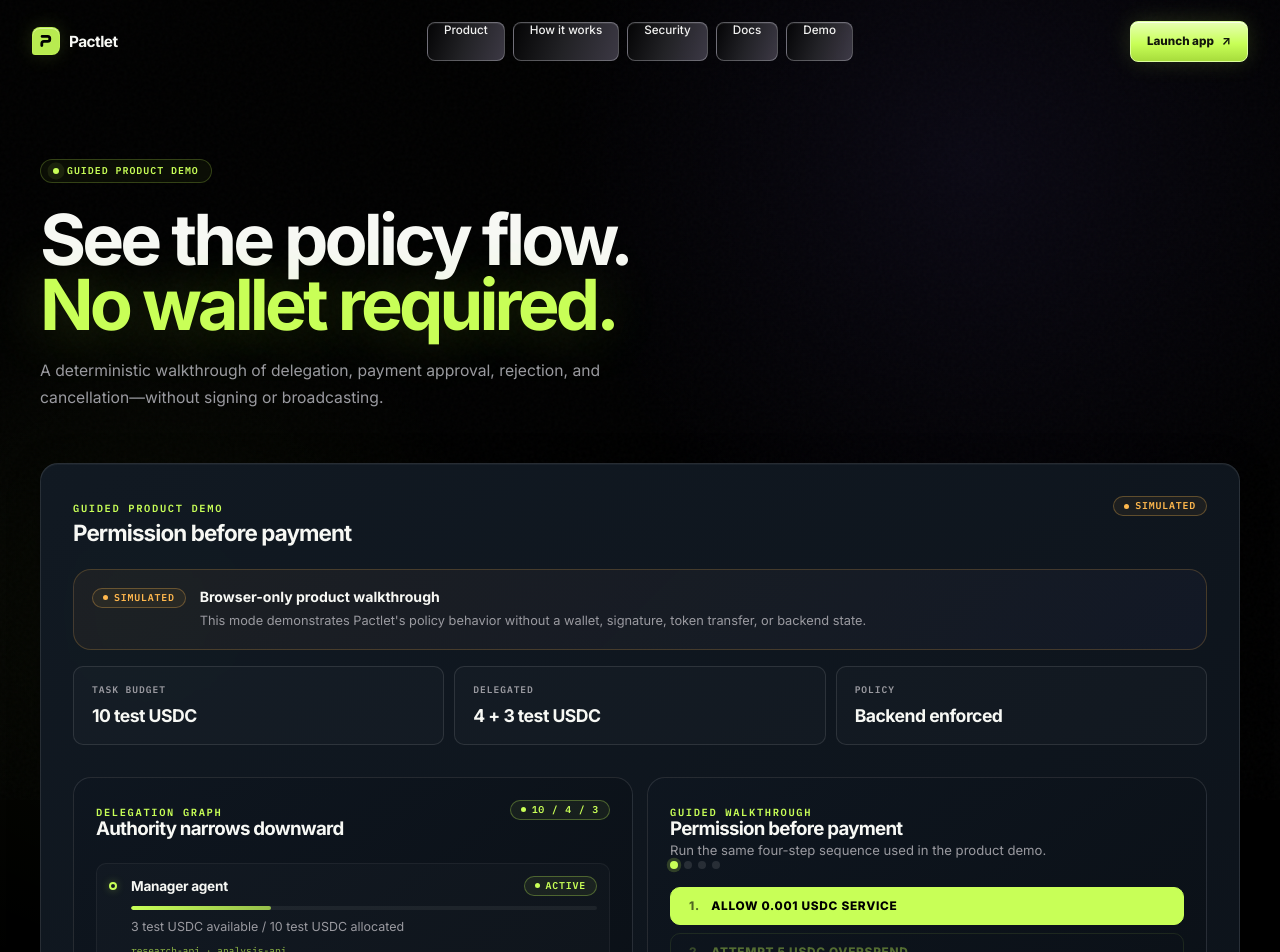
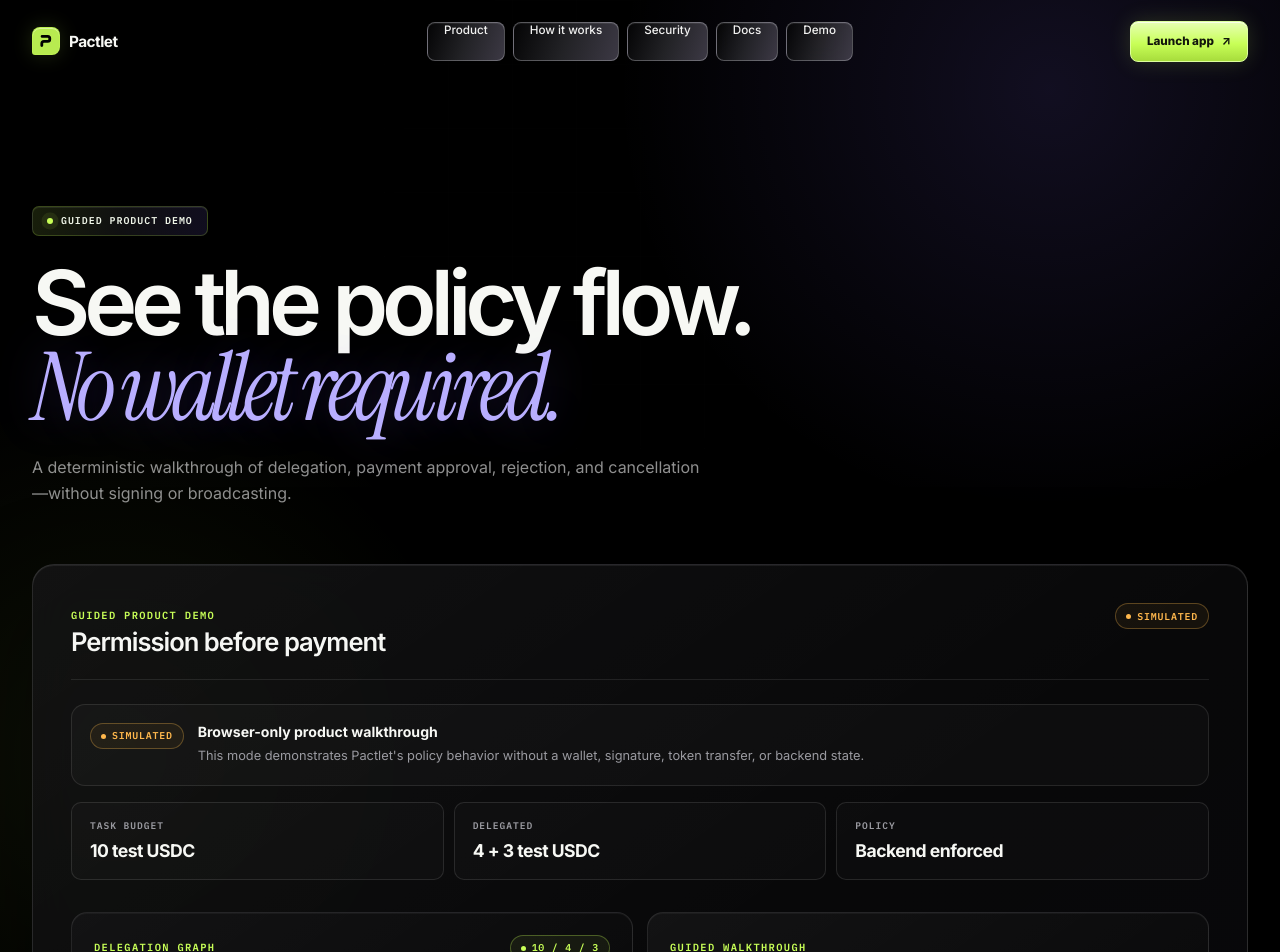
Before and after one commit to Zireaelst/Colosseum, a Next.js app: page /demo in a window 1280 px wide. Shown: the top 952 px of the page. Built offline with nearby package versions, Linux system fonts and the light colour scheme; what @solana/kit, @solana/kit-plugin-wallet, @solana/react would draw is missing.

Commit message:
feat: unify Pactlet product surfaces

```diff
--- a/app/docs/page.tsx
+++ b/app/docs/page.tsx
@@ -41,7 +41,7 @@
 
 export default function DocsPage() {
   return (
-    <div className="docs-page">
+    <div className="product-page-shell docs-page">
       <a className="skip-link" href="#docs-content">Skip to documentation</a>
       <SiteHeader />
       <header className="docs-hero">
--- a/app/globals.css
+++ b/app/globals.css
@@ -2257,3 +2257,297 @@
   }
   .public-footer { width: min(100% - 32px, 1320px); }
 }
+
+/* ─────────────────────────────────────────
+   PACTLET × VESPER — PRODUCT SURFACES
+───────────────────────────────────────── */
+.product-page-shell,
+.docs-page {
+  position: relative;
+  isolation: isolate;
+  min-height: 100vh;
+  background:
+    radial-gradient(circle at 82% 4%, rgba(137, 112, 255, .13), transparent 27rem),
+    radial-gradient(circle at 9% 34%, rgba(200, 255, 87, .065), transparent 24rem),
+    #000;
+}
+
+.product-page-shell::before,
+.docs-page::before {
+  position: fixed;
+  inset: 0;
+  z-index: -1;
+  content: "";
+  pointer-events: none;
+  opacity: .18;
+  background-image:
+    linear-gradient(rgba(255, 255, 255, .035) 1px, transparent 1px),
+    linear-gradient(90deg, rgba(255, 255, 255, .035) 1px, transparent 1px);
+  background-size: 64px 64px;
+  mask-image: radial-gradient(circle at 50% 25%, #000, transparent 72%);
+}
+
+.app-shell {
+  width: min(1280px, calc(100% - 64px));
+  padding-bottom: 120px;
+}
+
+.app-header {
+  max-width: 940px;
+  padding: clamp(76px, 10vw, 132px) 0 58px;
+}
+
+.app-header .badge {
+  padding: 9px 14px;
+  border-color: rgba(200, 255, 87, .2);
+  border-radius: 7px;
+  background: linear-gradient(105deg, rgba(200, 255, 87, .12), rgba(22, 22, 24, .72) 52%, rgba(137, 112, 255, .12));
+  color: #eff5e8;
+  box-shadow: inset 0 1px 0 rgba(255, 255, 255, .08);
+}
+
+.app-header h1 {
+  margin-top: 26px;
+  font-size: clamp(3.4rem, 7vw, 7.2rem);
+  font-weight: 540;
+  line-height: .92;
+  letter-spacing: -.068em;
+}
+
+.app-header h1 em,
+.docs-hero h1 em {
+  color: #b8aeff;
+  font-family: "Instrument Serif", Georgia, "Times New Roman", serif;
+  font-size: 1.06em;
+  font-weight: 400;
+  font-style: italic;
+  text-shadow: 0 0 48px rgba(137, 112, 255, .26);
+}
+
+.app-header > p {
+  max-width: 670px;
+  margin-top: 22px;
+  color: rgba(255, 255, 255, .56);
+  font-size: 1rem;
+  line-height: 1.65;
+}
+
+.app-panel {
+  padding: clamp(22px, 3vw, 38px);
+  border-color: rgba(255, 255, 255, .13);
+  border-radius: 22px;
+  background:
+    linear-gradient(145deg, rgba(255, 255, 255, .055), rgba(255, 255, 255, .018) 42%, rgba(137, 112, 255, .035)),
+    rgba(5, 5, 6, .78);
+  box-shadow: inset 0 1px 0 rgba(255, 255, 255, .07), 0 34px 100px rgba(0, 0, 0, .38);
+  backdrop-filter: blur(22px);
+}
+
+.app-panel-heading {
+  padding-bottom: 24px;
+  border-bottom: 1px solid rgba(255, 255, 255, .09);
+}
+
+.app-panel-heading h2,
+.panel-heading h2 {
+  color: #f6f7f4;
+  font-size: clamp(1.2rem, 2vw, 1.6rem);
+  font-weight: 580;
+}
+
+.eyebrow {
+  color: var(--lime);
+  letter-spacing: .13em;
+}
+
+.status-pill {
+  min-height: 26px;
+  padding-inline: 10px;
+  border-color: rgba(255, 255, 255, .14);
+  background: rgba(255, 255, 255, .025);
+}
+
+.card {
+  border-color: rgba(255, 255, 255, .105);
+  border-radius: 16px;
+  background:
+    linear-gradient(145deg, rgba(255, 255, 255, .045), rgba(255, 255, 255, .012) 52%, rgba(137, 112, 255, .025)),
+    #080809;
+  box-shadow: inset 0 1px 0 rgba(255, 255, 255, .045);
+  transition: border-color .24s ease, transform .24s ease, box-shadow .24s ease;
+}
+
+.card:hover {
+  border-color: rgba(200, 255, 87, .18);
+  box-shadow: inset 0 1px 0 rgba(255, 255, 255, .06), 0 20px 56px rgba(0, 0, 0, .24);
+  transform: translateY(-2px);
+}
+
+.card h3 {
+  color: #f4f5f2;
+  font-weight: 600;
+}
+
+.card dl > div,
+.activity-row,
+.demo-event-list > div {
+  border-color: rgba(255, 255, 255, .085);
+}
+
+.card dt,
+.card p,
+.card small,
+.empty,
+.trust-note,
+.app-footnote {
+  color: rgba(255, 255, 255, .48);
+}
+
+.card code,
+.wallet-session-row code,
+.event-list code,
+.demo-event-list code {
+  color: #d4ff85;
+}
+
+textarea,
+input {
+  border-color: rgba(255, 255, 255, .13);
+  border-radius: 10px;
+  background: rgba(0, 0, 0, .48);
+  color: #f5f6f3;
+  box-shadow: inset 0 1px 0 rgba(255, 255, 255, .035);
+}
+
+textarea:focus,
+input:focus {
+  border-color: rgba(200, 255, 87, .5);
+  outline: 0;
+  box-shadow: 0 0 0 3px rgba(200, 255, 87, .08);
+}
+
+button,
+.primary-link {
+  border-color: #dcff98;
+  border-radius: 8px;
+  background: linear-gradient(180deg, #e6ffb1, var(--lime) 55%, #a7db40);
+  color: #11150b;
+  box-shadow: inset 0 1px 0 rgba(255, 255, 255, .68);
+}
+
+button.secondary {
+  border-color: rgba(218, 214, 255, .28);
+  background: linear-gradient(135deg, rgba(255, 255, 255, .07), rgba(0, 0, 0, .42), rgba(137, 112, 255, .1));
+  color: #e7e3ff;
+}
+
+.wallet-session-row,
+.wallet-empty,
+.task-setup,
+.simulation-banner {
+  border-color: rgba(255, 255, 255, .1);
+  border-radius: 14px;
+  background: rgba(255, 255, 255, .025);
+}
+
+.app-progress {
+  border-color: rgba(255, 255, 255, .1);
+  border-radius: 12px;
+  background: rgba(0, 0, 0, .36);
+}
+
+.app-progress li {
+  border-color: rgba(255, 255, 255, .08);
+}
+
+.app-progress li.active {
+  background: linear-gradient(110deg, rgba(200, 255, 87, .075), rgba(137, 112, 255, .035));
+}
+
+.budget-meter {
+  background: rgba(255, 255, 255, .07);
+}
+
+.budget-meter i {
+  background: linear-gradient(90deg, var(--lime), #b7a9ff);
+  box-shadow: 0 0 16px rgba(200, 255, 87, .18);
+}
+
+.docs-hero {
+  width: min(1280px, calc(100% - 64px));
+  padding: clamp(82px, 10vw, 142px) 0 76px;
+  border-bottom-color: rgba(255, 255, 255, .1);
+}
+
+.docs-hero h1 {
+  font-size: clamp(3.5rem, 7vw, 7.2rem);
+  font-weight: 540;
+  line-height: .92;
+  letter-spacing: -.068em;
+}
+
+.docs-hero > p {
+  color: rgba(255, 255, 255, .55);
+}
+
+.docs-status-row span {
+  border-color: rgba(255, 255, 255, .12);
+  border-radius: 8px;
+  background: linear-gradient(110deg, rgba(255, 255, 255, .045), rgba(137, 112, 255, .045));
+}
+
+.docs-layout {
+  width: min(1280px, calc(100% - 64px));
+}
+
+.docs-sidebar {
+  top: 28px;
+  padding: 18px;
+  border: 1px solid rgba(255, 255, 255, .1);
+  border-radius: 14px;
+  background: rgba(7, 7, 8, .72);
+  backdrop-filter: blur(18px);
+}
+
+.docs-content > section + section {
+  border-color: rgba(255, 255, 255, .09);
+}
+
+.docs-content h2 {
+  color: #f4f5f2;
+  font-weight: 570;
+  letter-spacing: -.045em;
+}
+
+.docs-callout,
+.docs-mode-grid article,
+.docs-code-list code {
+  border-color: rgba(255, 255, 255, .1);
+  background: linear-gradient(135deg, rgba(255, 255, 255, .035), rgba(137, 112, 255, .025));
+}
+
+.docs-route-list,
+.docs-route-list article,
+.docs-steps li {
+  border-color: rgba(255, 255, 255, .09);
+}
+
+@media (max-width: 899px) {
+  .app-shell,
+  .docs-hero,
+  .docs-layout { width: min(100% - 32px, 1280px); }
+  .app-header { padding-top: 72px; }
+  .app-header h1,
+  .docs-hero h1 { font-size: clamp(3.15rem, 12vw, 5.3rem); }
+}
+
+@media (max-width: 560px) {
+  .app-shell,
+  .docs-hero,
+  .docs-layout { width: min(100% - 28px, 1280px); }
+  .app-panel { padding: 18px; border-radius: 16px; }
+  .app-panel-heading,
+  .panel-heading { align-items: flex-start; flex-direction: column; }
+  .app-header h1,
+  .docs-hero h1 { font-size: clamp(2.75rem, 13vw, 4.1rem); }
+}
```
Also changed, not shown: 1 other file (tests, documents, lock files or other folders).
